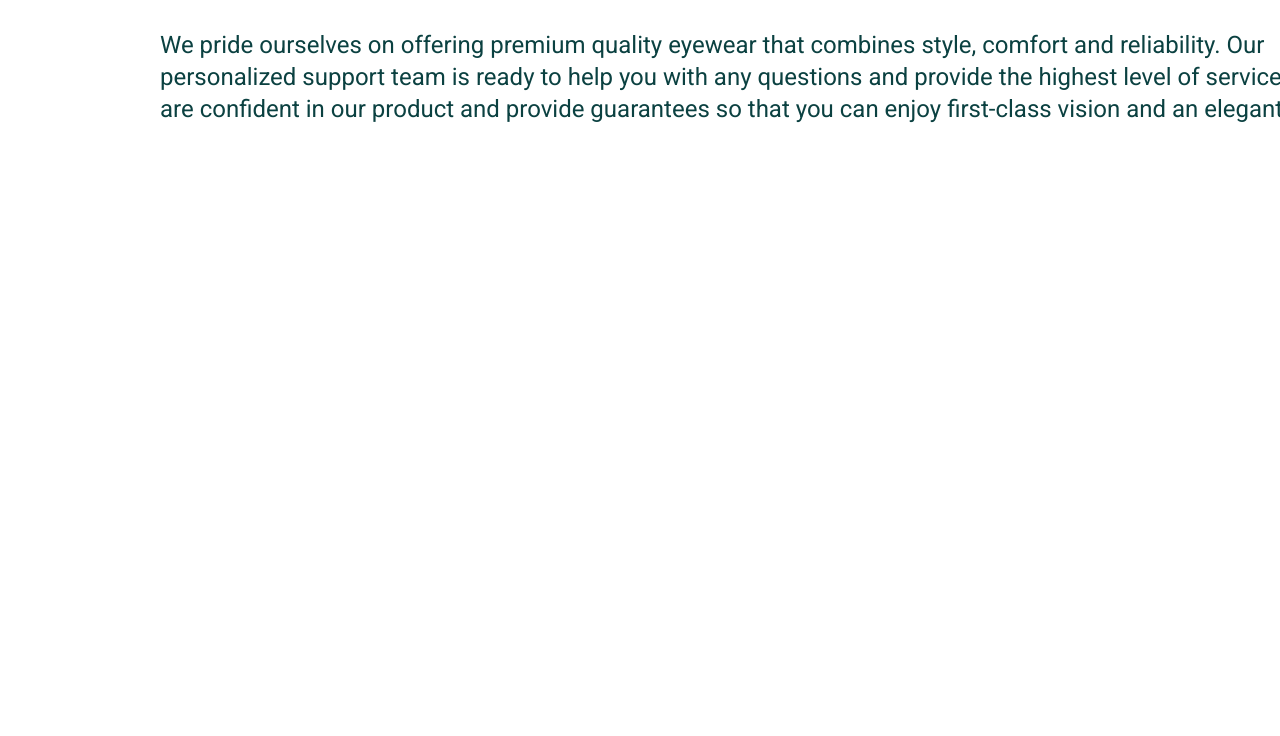
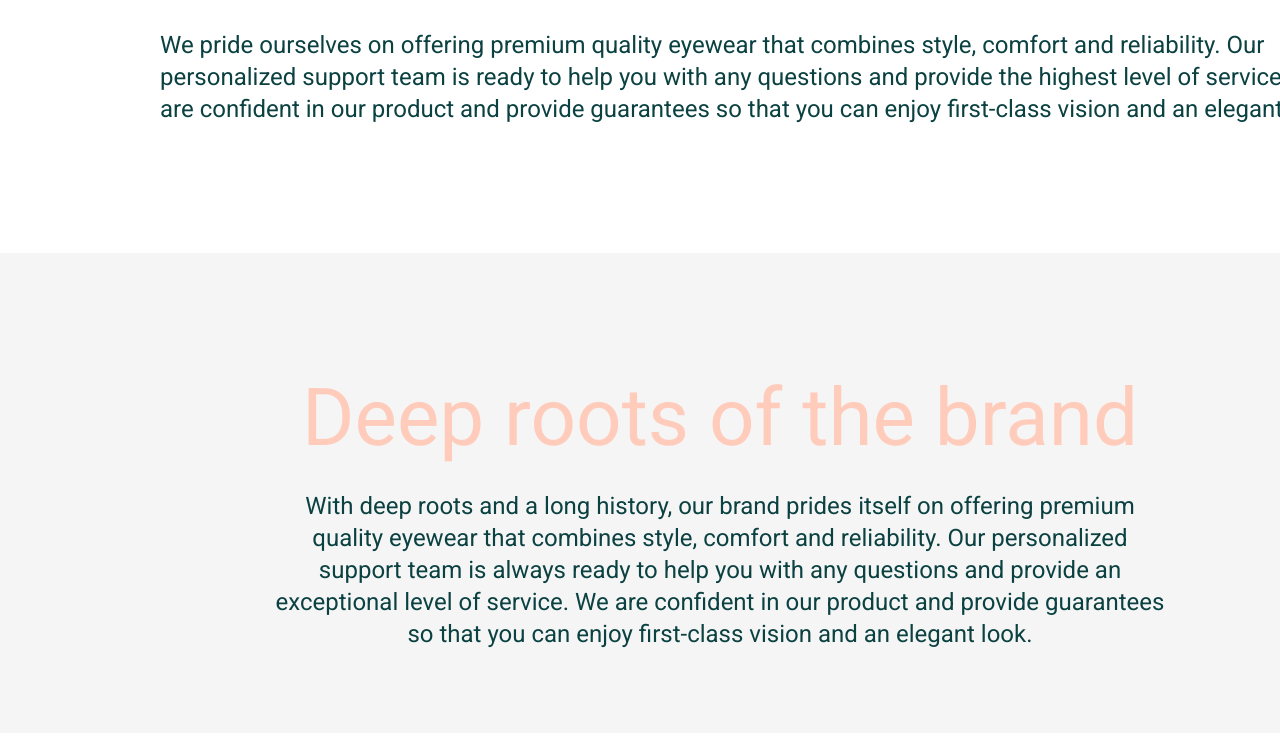
Before and after one commit to Penguin-Worker/WebProject, a plain HTML site: page Custom/Custom.html in a window 1280 px wide. Shown: the part 1795-2531 px from the top of the page. Drawn offline with Linux system fonts and the light colour scheme; files whose address does not match are found by name.

Commit message:
feat: add Frame3

```diff
--- a/Custom/Custom.html
+++ b/Custom/Custom.html
@@ -60,7 +60,12 @@
 
         </div>
 
-
+        <div class="Frame3">
+            <div class="Frame3T">
+                <div class="Frame3Ttext1">Deep roots of the brand</div>
+                <div class="Frame3Ttext2">With deep roots and a long history, our brand prides itself on offering premium quality eyewear that combines style, comfort and reliability. Our personalized support team is always ready to help you with any questions and provide an exceptional level of service. We are confident in our product and provide guarantees so that you can enjoy first-class vision and an elegant look.</div>
+            </div>
+        </div>
 
 
 
--- a/Custom/CustomStyle.css
+++ b/Custom/CustomStyle.css
@@ -762,10 +762,80 @@ flex-grow: 0;
 
 }
 
-
-
-
-
+.Frame3{
+    max-width: 1440px;
+    width: 100%;
+    margin: 0 auto;
+position: absolute;
+height: 480px;
+left: 0%;
+right: 0%;
+top: 2048px;
+background: #F5F5F5;
+
+}
+.Frame3T{
+
+display: flex;
+flex-direction: column;
+align-items: center;
+padding: 0px;
+gap: 24px;
+
+position: absolute;
+width: 1440px;
+height: 280px;
+left: 0px;
+top: 117px;
+
+}
+.Frame3Ttext1{
+
+width: 1440px;
+height: 96px;
+
+font-family: 'Roboto';
+font-style: normal;
+font-weight: 400;
+font-size: 80px;
+line-height: 96px;
+/* identical to box height, or 120% */
+text-align: center;
+
+/* Secondary */
+color: #FFCCBC;
+
+mix-blend-mode: normal;
+
+/* Inside auto layout */
+flex: none;
+order: 0;
+flex-grow: 0;
+
+}
+.Frame3Ttext2{
+
+width: 890px;
+height: 160px;
+
+font-family: 'Roboto';
+font-style: normal;
+font-weight: 400;
+font-size: 24px;
+line-height: 32px;
+/* or 133% */
+text-align: center;
+
+/* Primary */
+color: #0B4141;
+
+
+/* Inside auto layout */
+flex: none;
+order: 1;
+flex-grow: 0;
+
+}
 
 
 
```
